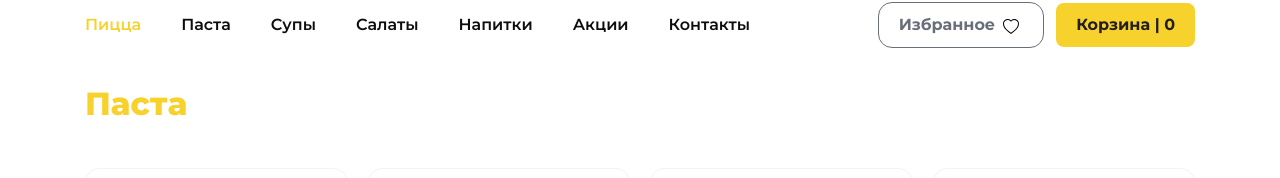
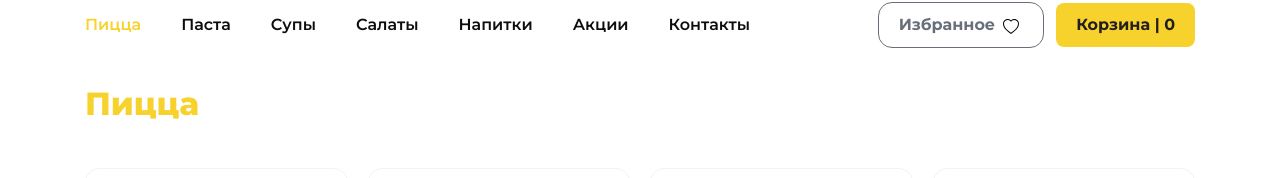
Before and after one commit to shohjahon-asqarov/fibo-pizza-it-star, a React (Vite) app: page /pizza in a window 1280 px wide. Shown: the part 122-300 px from the top of the page. Built offline with nearby package versions, Linux system fonts and the light colour scheme.

Commit message:
page title change

```diff
--- a/src/pages/Pizza.jsx
+++ b/src/pages/Pizza.jsx
@@ -3,11 +3,10 @@ import ProductCard from '../components/ProductCard';
 
 const Pizza = () => {
 
-
     return (
         <section>
             <div className="container">
-                <h2>Паста</h2>
+                <h2>Пицца</h2>
 
                 <ul className='grid sm:grid-cols-2 md:grid-cols-3 lg:grid-cols-4 gap-5 pt-10 pb-20'>
                     {pizza_data.map(pizza => {
```
